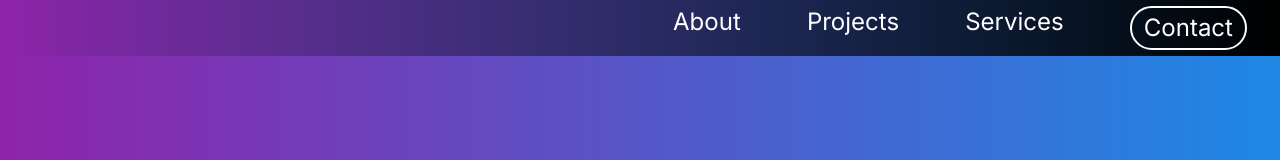
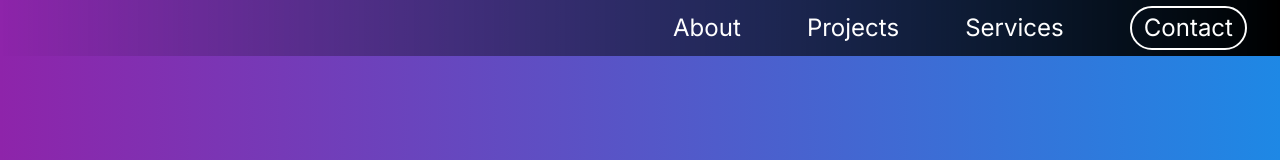
Before and after one commit to miulerbm/legacy-portfolio, a Next.js app: page / in a window 1280 px wide. Shown: the top 160 px of the page. Built offline with nearby package versions, Linux system fonts and the light colour scheme.

Commit message:
Minor navbar styling fix

```diff
--- a/src/components/layout/Navbar.tsx
+++ b/src/components/layout/Navbar.tsx
@@ -14,7 +14,7 @@ const Navbar = () => {
           : "opacity-0 hover:opacity-100 transition-opacity duration-500"
       } flex justify-end items-center h-14 w-full bg-gradient-to-r from-transparent to-black text-white`}
     >
-      <div className="flex justify-around text-2xl w-1/2">
+      <div className="flex justify-around items-center text-2xl w-1/2">
         <MenuItem title={"About"} />
         <MenuItem title={"Projects"} />
         <MenuItem title={"Services"} />
```
